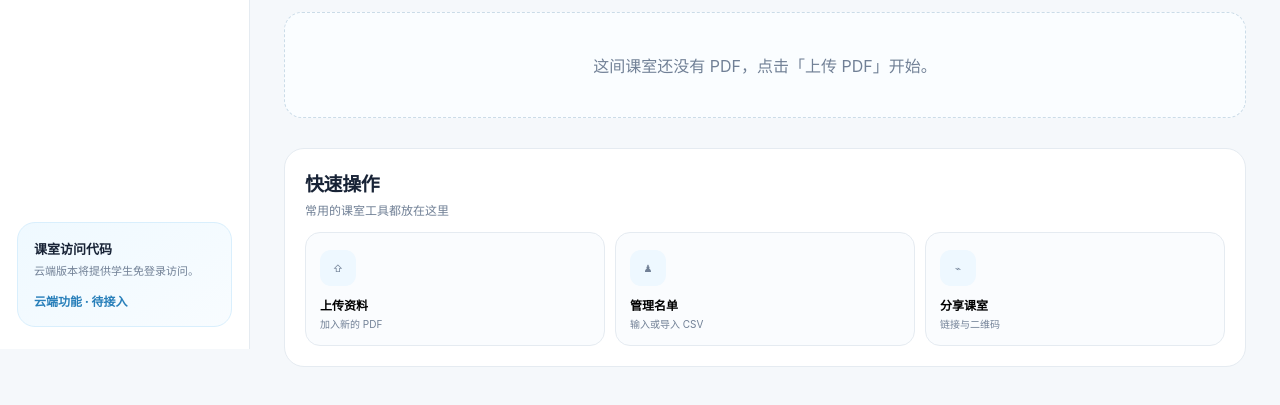
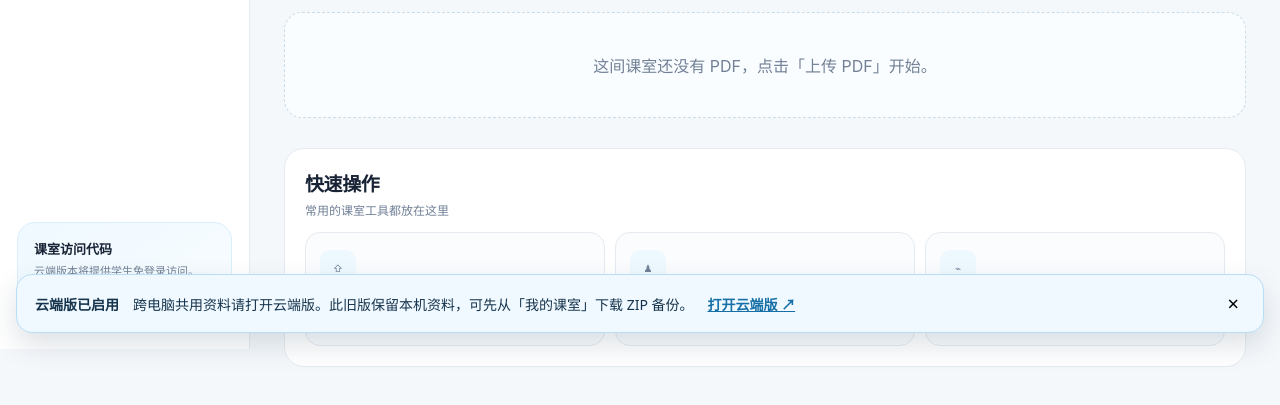
Before and after one commit to mwtan13149-svg/cloud-classroom, a plain HTML site: page index.html in a window 1280 px wide. Shown: the part 451-856 px from the top of the page. Drawn offline with Linux system fonts and the light colour scheme.

Commit message:
Add link to shared cloud classroom

```diff
--- a/index.html
+++ b/index.html
@@ -546,5 +546,6 @@
     };
   </script>
   <script type="module" src="assets/app.mjs?v=20261116-rooms"></script>
+  <div id="cloud-version-notice" style="position:fixed;z-index:9999;left:16px;right:16px;bottom:16px;display:flex;align-items:center;gap:14px;flex-wrap:wrap;padding:14px 18px;border:1px solid #b9ddf5;border-radius:16px;background:#f0f9ff;box-shadow:0 12px 28px #19354a26;font:14px system-ui;color:#16344d"><b>云端版已启用</b><span>跨电脑共用资料请打开云端版。此旧版保留本机资料，可先从「我的课室」下载 ZIP 备份。</span><a href="https://cloud-classroom-2026.zachiamswimming.chatgpt.site/" style="color:#176fa7;font-weight:800">打开云端版 ↗</a><button onclick="this.parentElement.remove()" style="margin-left:auto;border:0;background:transparent;font-size:20px;cursor:pointer" aria-label="关闭提示">×</button></div>
 </body>
 </html>
```
